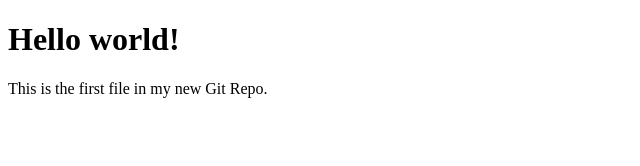
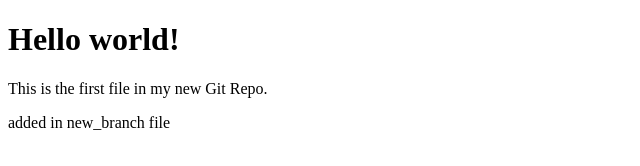
Before and after one commit to KUSHAL-THAKARE/simple_pipeline, a plain HTML site: page index.html in a window 1280 px wide. Shown: the whole page, without its empty margins (0-640 px from the left). Drawn offline with Linux system fonts and the light colour scheme.

Commit message:
new indexfile

```diff
--- a/index.html
+++ b/index.html
@@ -8,5 +8,6 @@
 <h1>Hello world!</h1>
 <p>This is the first file in my new Git Repo.</p>
 
+<p> added in new_branch file <p>
 </body>
 </html>
```
